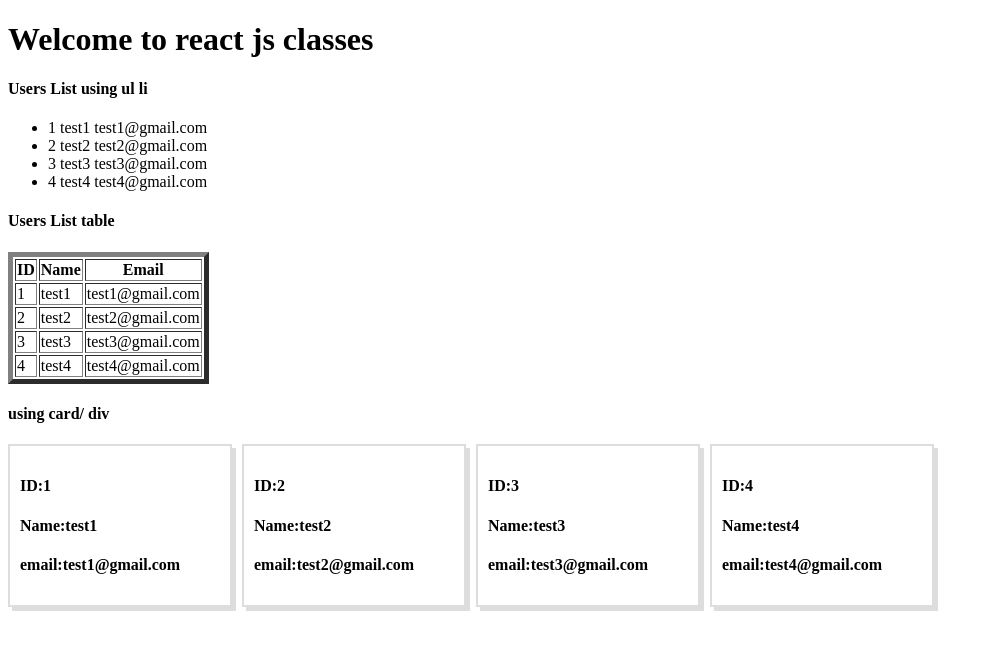
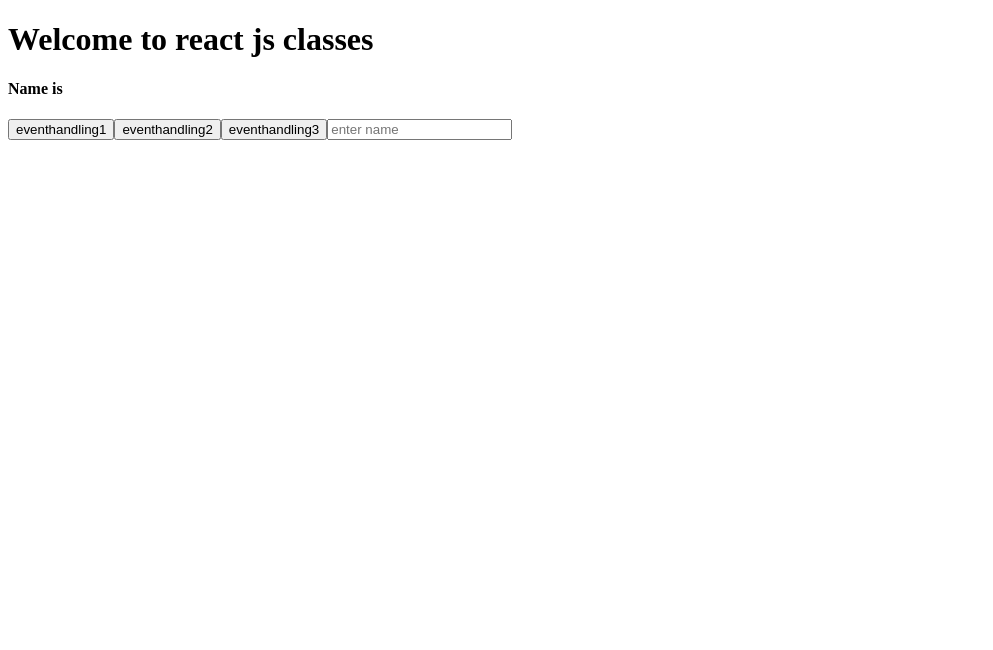
Before and after one commit to smishra1000/fsd-15-wfs, a React (Create React App) app in the folder react-session/reactjs-classes/: page / in a window 1280 px wide. Shown: the top 650 px of the page, without its empty margins (0-993 px from the left). Built offline with nearby package versions, Linux system fonts and the light colour scheme.

Commit message:
parent child realtion react done

```diff
--- a/react-session/reactjs-classes/src/App.js
+++ b/react-session/reactjs-classes/src/App.js
@@ -3,7 +3,11 @@
 import Greet from "./Greet";
 import Header from "./Header";
 import MyResume from "./MyResume";
+import ParentAge from "./ParentAge";
+import ParentColor from "./ParentColor";
 import Users from "./Users";
+import EventHandling from "./EventHandling";
+
 
 function App() {
   const sum = ()=>{
@@ -17,8 +21,18 @@
       {/* <MyResume/> */}
       {/* <Employee/> */}
       {/* <Greet msg="good morning" name="sameer" sum={()=>sum()}/> */}
-      <Users/>
+      {/* <Users/> */}
       {/* <Footer/> */}
+      {/* <Parent/>
+      <Careerx/>
+
+   */}
+
+   {/* <ParentAge/> */}
+   {/* <ParentColor/> */}
+   <EventHandling/>
+
+
     </div>
   );
 }
--- /dev/null
+++ b/react-session/reactjs-classes/src/ChildAge.js
@@ -0,0 +1,25 @@
+import React from "react";
+
+class ChildAge extends React.Component {
+    constructor(props) {
+
+        super(props)
+        console.log(this.props)
+        this.state = {
+
+        }
+    }
+
+    render() {
+        return (
+            <div style={{ border: '1px solid green', margin: '2px' }}>
+                <h4>Welcome to child age Component</h4>
+                <h4>child age is {this.props.x }</h4>
+                <button onClick={()=>this.props.y(3000)}>pass to parent</button>
+            </div>
+        )
+
+    }
+}
+
+export default ChildAge
--- /dev/null
+++ b/react-session/reactjs-classes/src/ChildColor.js
@@ -0,0 +1,23 @@
+import React from "react";
+
+class ChildColor extends React.Component{
+    constructor(){
+        super();
+        this.state={
+
+        }
+    }
+
+    changeColor(){
+        console.log("change color called")
+        this.props.colorFromChild("pink");
+    }
+
+    render(){
+        return(
+            <button onClick={()=>this.changeColor()}>ChangeColor</button>
+        )
+    }
+}
+
+export default ChildColor
--- /dev/null
+++ b/react-session/reactjs-classes/src/EventHandling.js
@@ -0,0 +1,42 @@
+import React from "react"
+
+class EventHandling extends React.Component{
+    constructor(props){
+        super(props)
+        this.state = {
+            name:""
+        }
+        // 1st way uisng bind inside constructor
+        this.eventhandling1 = this.eventhandling1.bind(this)
+    }
+
+    eventhandling1(){
+        console.log("first way",this.state.name)
+    }
+    eventhandling2(){
+        console.log("2nd way",this.state.name)
+    }
+    eventhandling3(){
+        console.log("third way way",this.state.name)
+    }
+
+    nameChange(e){
+        console.log(e.target.value)
+        this.setState({name:e.target.value})
+    }
+
+    render(){
+        return(
+            <div>
+                <h4>Name is {this.state.name}</h4>
+                <button onClick={this.eventhandling1}>eventhandling1</button>
+                <button onClick={this.eventhandling2.bind(this)}>eventhandling2</button>
+                <button onClick={()=>this.eventhandling3()}>eventhandling3</button>
+                <input type="text" value={this.state.name} placeholder="enter name" onChange={(e)=>this.nameChange(e)}/>
+
+            </div>
+        )
+    }
+}
+
+export default EventHandling
--- /dev/null
+++ b/react-session/reactjs-classes/src/ParentAge.js
@@ -0,0 +1,29 @@
+import React from "react"
+import ChildAge from "./ChildAge"
+
+class ParentAge extends React.Component{
+    constructor(props){
+        super(props)
+        this.state = {
+            parentAge:80,
+            childAge:50
+        }
+    }
+
+    onRecieve(data){
+        console.log("recieving from child",data)
+    }
+
+    render(){
+        return(
+            <div style={{border:'2px solid red'}}>
+                <h4> Hi Welcome to parent Age Component</h4>
+                <h4>Parent Age is {this.state.parentAge}</h4>
+                <ChildAge x={this.state.childAge} y={(data)=>this.onRecieve(data)}/>
+            </div>
+        )
+    }
+}
+
+
+export default ParentAge
--- /dev/null
+++ b/react-session/reactjs-classes/src/ParentColor.js
@@ -0,0 +1,42 @@
+import React from "react"
+import ChildColor from "./ChildColor"
+
+class ParentColor extends React.Component {
+    constructor() {
+        super()
+        this.state = {
+            backgroundColor: "green"
+        }
+    }
+
+    changeBoxColor(data){
+        this.setState({backgroundColor:data})
+    }
+
+    render() {
+        return (
+            <div>
+                <div style={{ background: this.state.backgroundColor, height: '200px', width: '200px' }}>
+                    <h4>I am parent</h4>
+
+                </div>
+              <ChildColor colorFromChild={(data)=>this.changeBoxColor(data)}/>
+            </div>
+
+        )
+    }
+}
+
+export default ParentColor
+
+
+// function order(cb){
+//     cb(123);
+
+// }
+
+// function pay(data){
+
+// }
+
+// order(pay)
```
Also changed, not shown: react-session/reactjs-classes/src/Parent.js (added, +30 -0 lines).
